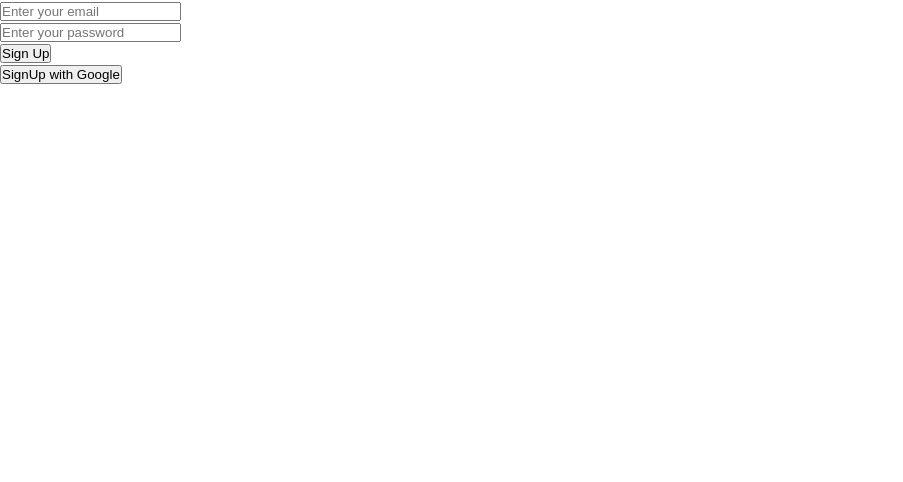
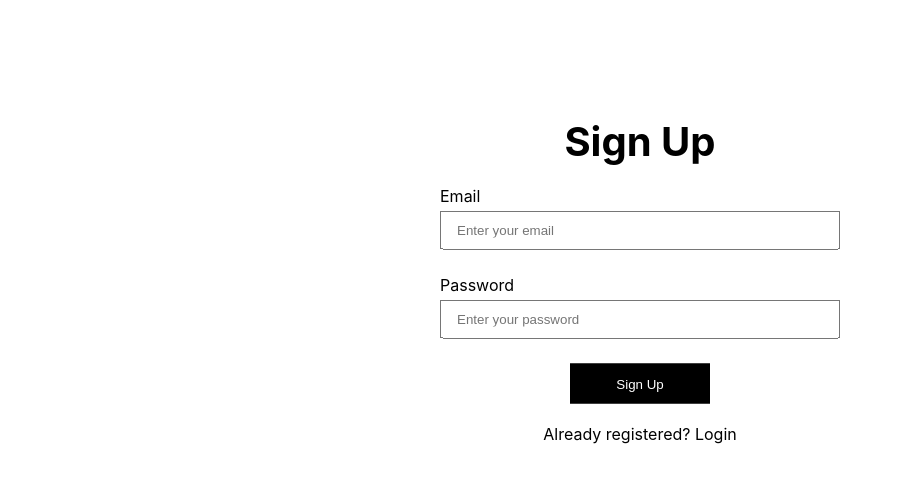
Before and after one commit to turbolukoshko/react-firebase-chat, a React (Create React App) app: page /sign-up in a window 1280 px wide. Shown: the top 482 px of the page, without its empty margins (0-903 px from the left). Built offline with nearby package versions, Linux system fonts and the light colour scheme; no server answers.

Commit message:
updated signup component and created styles

```diff
--- a/src/components/SignUp/SignUp.jsx
+++ b/src/components/SignUp/SignUp.jsx
@@ -1,6 +1,8 @@
 import React, { useState } from 'react';
+import { Link } from 'react-router-dom';
 import { signUp, signWithGoogle } from '../../helpers/auth';
-import { auth } from '../../services/firebase';
+import { LOGIN_ROUTE } from '../../routes';
+import './SignUp.scss';
 
 const SignUp = () => {
 
@@ -30,31 +32,46 @@ const SignUp = () => {
 
   return(
     <div className="sign-up">
-    <form onSubmit={signUpHandler}>
+      <form
+        onSubmit={signUpHandler}
+        className="sign-up__form"
+      >
+        <h2 className="sign-up__form-title">Sign Up</h2>
         <div className="sign-up__email">
+        <label className="sign-up__form-label" htmlFor="email">Email</label>
           <input
             type="email"
             onChange={e => setEmail(e.target.value)}
             value={email}
             placeholder={'Enter your email'}
             name="email"
+            className="sign-up__form-input"
+            id="email"
           />
         </div>
         <div className="sign-up__password">
+          <label className="sign-up__form-label" htmlFor="password">Password</label>
           <input
             type="password"
             onChange={e => setPassword(e.target.value)}
             value={password}
             placeholder={'Enter your password'}
             name="password"
+            className="sign-up__form-input"
+            id="password"
           />
         </div>
         {error && <p className="sign-up__error">{error}</p>}
-      <button onClick={signUpHandler}>Sign Up</button>
+        <div className="sign-up__btn-wrapper">
+          <button
+            onClick={signUpHandler}
+            className="sign-up__btn"
+          >
+            Sign Up
+          </button>
+        </div>
+        <p className="sign-up__login">Already registered? <Link to={LOGIN_ROUTE} className="sign-up__login-link">Login</Link></p>
       </form>
-    <div>
-      <button onClick={signUpWithGoogleHandler}>SignUp with Google</button>
-    </div>
     </div>
   );
 }
--- /dev/null
+++ b/src/components/SignUp/SignUp.scss
@@ -0,0 +1,66 @@
+.sign-up {
+  height: 100vh;
+}
+
+.sign-up__form {
+  width: 500px;
+  position: absolute;
+  top: 35%;
+  left: 50%;
+  transform: translate(-50%, -50%);
+  padding: 50px;
+  .sign-up__form-title {
+    margin-bottom: 20px;
+    color: #000000;
+    font-size: 40px;
+    text-align: center;
+  }
+
+  .sign-up__email,
+  .sign-up__password {
+    display: flex;
+    flex-direction: column;
+    margin-bottom: 20px;
+    color: #000000;
+    .sign-up__form-input {
+      margin: 5px 0;
+      padding: 10px 15px;
+    }
+  }
+
+  .sign-up__btn-wrapper {
+    display: flex;
+    justify-content: center;
+    .sign-up__btn {
+      width: 140px;
+      height: 40px;
+      margin-bottom: 20px;
+      color: #ffffff;
+      background: #000000;
+      border: 1px solid #000000;
+      &:hover {
+        color: #000000;
+        background: #ffffff;
+        cursor: pointer;
+      }
+    }
+  }
+
+  .sign-up__login {
+    text-align: center;
+    .sign-up__login-link {
+      color: #000000;
+      text-decoration: none;
+      &:hover {
+        text-decoration: underline;
+      }
+    }
+  }
+
+  .sign-up__error {
+    margin-bottom: 20px;
+    color: red;
+    font-size: 14px;
+    text-align: center;
+  }
+}
```
Lines whose indentation alone changed are shown as unchanged.
